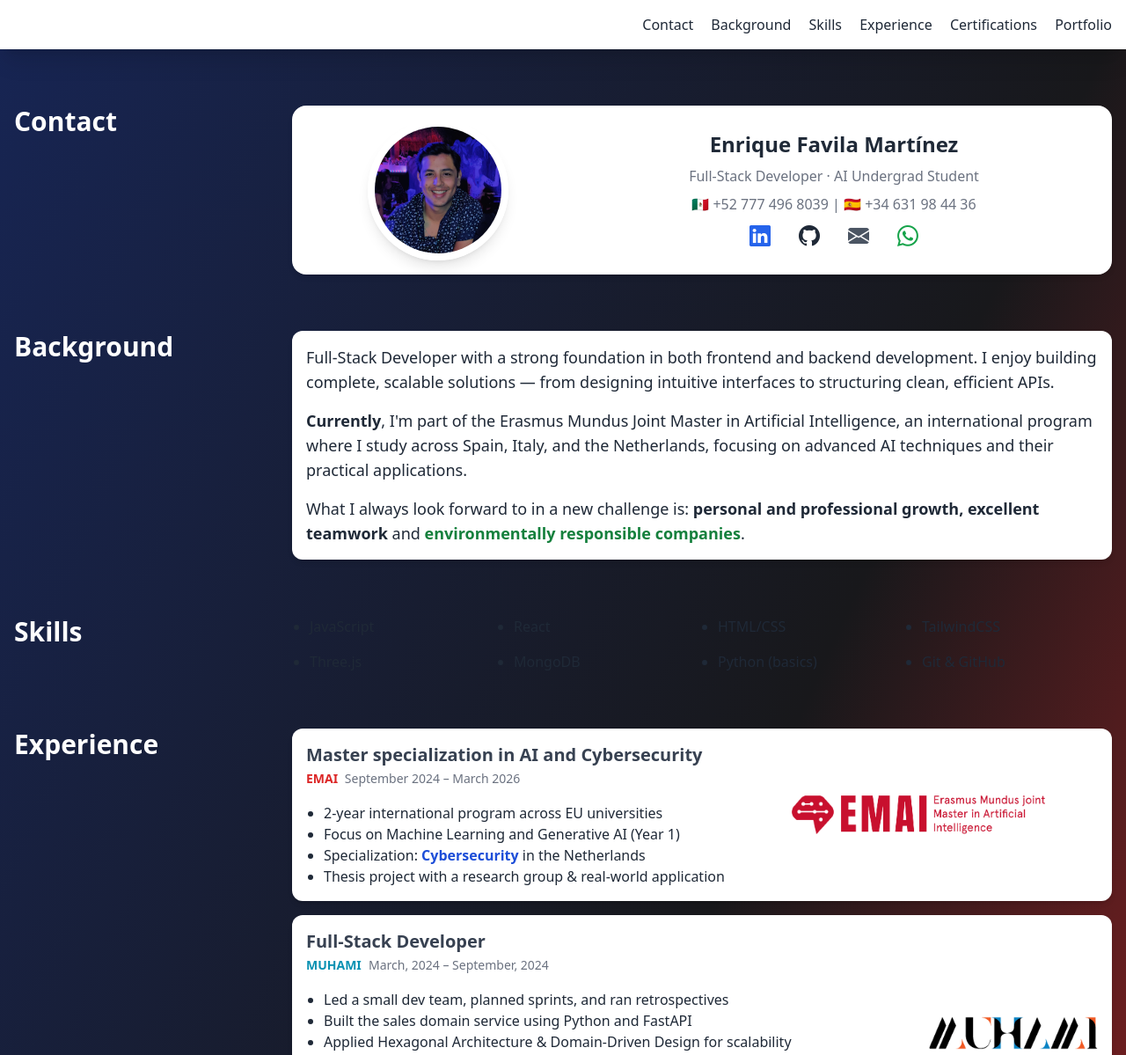
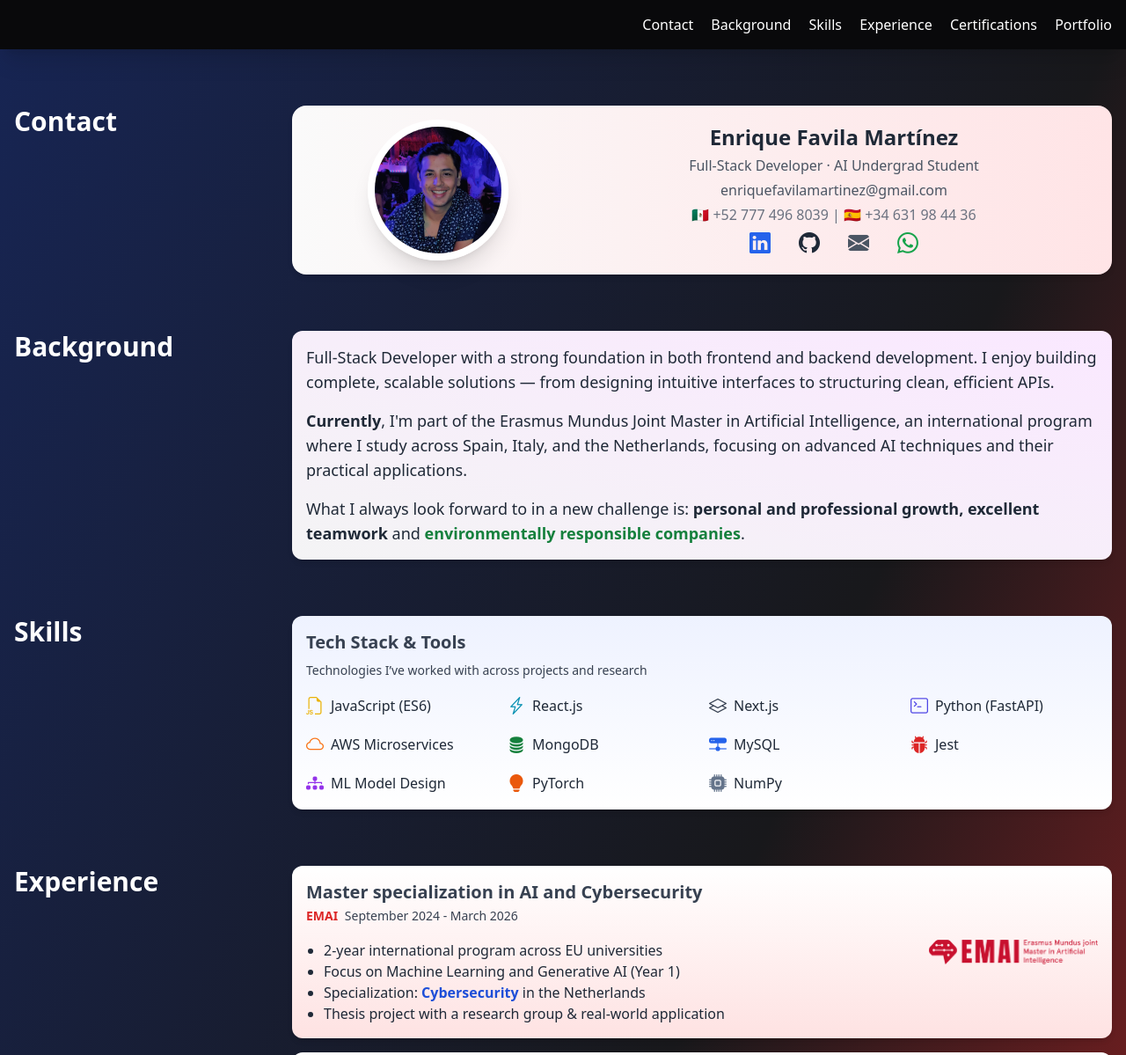
Before and after one commit to EnriqueF97/EnriqueF97.github.io, a plain HTML site: page index.html in a window 1280 px wide. Shown: the top 1199 px of the page at 88% size. Drawn offline with nearby package versions, Linux system fonts and the light colour scheme.

Commit message:
Add skills section, update color global gradient style

```diff
--- a/index.html
+++ b/index.html
@@ -13,15 +13,15 @@
     </style>
   </head>
   <body class="scroll-smooth text-gray-800 bg-gradient-to-br from-blue-950 from-0% via-zinc-900 to-red-600 to-100% font-sans">
-    <header class="bg-white shadow-xl p-4 sticky top-0 z-10">
+    <header class="bg-zinc-950 text-white shadow-xl p-4 sticky top-0 z-10">
       <div class="container mx-auto flex justify-end items-center">
         <nav class="space-x-4 justify-end sm:justify-start overflow-x-auto whitespace-nowrap">
-          <a href="#contact" class="hover:">Contact</a>
-          <a href="#background" class="">Background</a>
-          <a href="#skills" class="">Skills</a>
-          <a href="#experience" class="">Experience</a>
-          <a href="#certifications" class="">Certifications</a>
-          <a href="#portfolio" class="">Portfolio</a>
+          <a href="#contact" class="hover:text-zinc-300">Contact</a>
+          <a href="#background" class="hover:text-zinc-300">Background</a>
+          <a href="#skills" class="hover:text-zinc-300">Skills</a>
+          <a href="#experience" class="hover:text-zinc-300">Experience</a>
+          <a href="#certifications" class="hover:text-zinc-300">Certifications</a>
+          <a href="#portfolio" class="hover:text-zinc-300">Portfolio</a>
         </nav>
       </div>
     </header>
@@ -36,16 +36,19 @@
 
           <!-- Profile Card -->
           <div class="lg:col-span-9">
-            <div class="bg-white rounded-2xl p-4 text-center shadow-md transition-transform transform hover:-translate-y-1 grid grid-cols-1 lg:grid-cols-12">
+            <div
+              class="bg-gradient-to-r from-zinc-50 to-rose-100 rounded-2xl p-4 text-center shadow-md transition-transform transform hover:-translate-y-1 grid grid-cols-1 lg:grid-cols-12"
+            >
               <div class="lg:col-span-4 h-auto">
-                <img src="./images/profile-pic.jpg" alt="Enrique Favila" class="rounded-full w-40 h-40 mx-auto border-8 border-white shadow-lg" />
+                <img src="./images/profile-pic.jpg" alt="Enrique Favila" class="rounded-full w-40 h-40 mx-auto border-8 border-white shadow-xl" />
               </div>
-              <div class="lg:col-span-8 space-y-2 flex flex-col justify-center items-center">
+              <div class="lg:col-span-8 space-y-1 flex flex-col justify-center items-center">
                 <p class="text-2xl font-bold text-gray-800">Enrique Favila Martínez</p>
-                <p class="text-gray-500">Full-Stack Developer · AI Undergrad Student</p>
+                <span class="text-gray-600">Full-Stack Developer · AI Undergrad Student</span>
+                <span class="text-gray-600">enriquefavilamartinez@gmail.com</span>
 
                 <p class="text-gray-500">🇲🇽 +52 777 496 8039 | 🇪🇸 +34 631 98 44 36</p>
-                <div class="flex justify-center gap-8">
+                <div class="flex justify-center gap-8 mt-6">
                   <a
                     href="https://www.linkedin.com/in/enriquefavila/"
                     target="_blank"
@@ -91,12 +94,14 @@
         <div class="grid grid-cols-1 lg:grid-cols-12 gap-4 items-start">
           <!-- Title column -->
           <div class="lg:col-span-3">
-            <h2 class="text-3xl font-semibold mb-4 md:text-left text-center text-white">Background</h2>
+            <h2 class="text-3xl font-semibold mb-4 lg:text-left text-center text-white">Background</h2>
           </div>
 
           <!-- Content column -->
           <div class="lg:col-span-9">
-            <div class="bg-white p-4 space-y-4 rounded-xl shadow-md transition-transform transform hover:-translate-y-1 text-left">
+            <div
+              class="bg-gradient-to-tr from-zinc-100 to-fuchsia-100 p-4 space-y-4 rounded-xl shadow-md transition-transform transform hover:-translate-y-1 text-left"
+            >
               <p class="text-lg">
                 Full-Stack Developer with a strong foundation in both frontend and backend development. I enjoy building complete, scalable solutions — from
                 designing intuitive interfaces to structuring clean, efficient APIs.
@@ -118,20 +123,89 @@
       <section id="skills" class="scroll-mt-24">
         <div class="grid grid-cols-1 lg:grid-cols-12 gap-4 items-start">
           <div class="lg:col-span-3">
-            <h2 class="text-3xl font-semibold mb-4 md:text-left text-center text-white">Skills</h2>
+            <h2 class="text-3xl font-semibold mb-4 lg:text-left text-center text-white">Skills</h2>
           </div>
 
           <div class="lg:col-span-9">
-            <ul class="grid grid-cols-2 sm:grid-cols-3 md:grid-cols-4 gap-4 list-disc pl-5 text-left">
-              <li>JavaScript</li>
-              <li>React</li>
-              <li>HTML/CSS</li>
-              <li>TailwindCSS</li>
-              <li>Three.js</li>
-              <li>MongoDB</li>
-              <li>Python (basics)</li>
-              <li>Git & GitHub</li>
-            </ul>
+            <div
+              class="bg-gradient-to-t from-white to-indigo-50 p-4 rounded-xl shadow-md text-center md:text-left transition-transform transform hover:-translate-y-1"
+            >
+              <div class="flex md:flex-row flex-col-reverse justify-between gap-4">
+                <!-- Tech List -->
+                <div class="w-full">
+                  <h3 class="text-xl font-bold text-gray-700 mb-2">Tech Stack & Tools</h3>
+                  <p class="text-sm text-gray-700 mb-4">Technologies I’ve worked with across projects and research</p>
+
+                  <div class="grid grid-cols-2 sm:grid-cols-3 md:grid-cols-4 gap-4 text-gray-800">
+                    <!-- JS ES6 -->
+                    <div class="flex items-center space-x-2">
+                      <i class="bi bi-filetype-js text-yellow-500 text-xl"></i>
+                      <span>JavaScript (ES6)</span>
+                    </div>
+
+                    <!-- React -->
+                    <div class="flex items-center space-x-2">
+                      <i class="bi bi-lightning-charge text-cyan-600 text-xl"></i>
+                      <span>React.js</span>
+                    </div>
+
+                    <!-- Next.js -->
+                    <div class="flex items-center space-x-2">
+                      <i class="bi bi-layers text-gray-700 text-xl"></i>
+                      <span>Next.js</span>
+                    </div>
+
+                    <!-- Python (FastAPI) -->
+                    <div class="flex items-center space-x-2">
+                      <i class="bi bi-terminal text-indigo-600 text-xl"></i>
+                      <span>Python (FastAPI)</span>
+                    </div>
+
+                    <!-- AWS Microservices -->
+                    <div class="flex items-center space-x-2">
+                      <i class="bi bi-cloud text-orange-500 text-xl"></i>
+                      <span>AWS Microservices</span>
+                    </div>
+
+                    <!-- MongoDB -->
+                    <div class="flex items-center space-x-2">
+                      <i class="bi bi-database-fill text-green-700 text-xl"></i>
+                      <span>MongoDB</span>
+                    </div>
+
+                    <!-- MySQL -->
+                    <div class="flex items-center space-x-2">
+                      <i class="bi bi-hdd-network-fill text-blue-600 text-xl"></i>
+                      <span>MySQL</span>
+                    </div>
+
+                    <!-- JEST -->
+                    <div class="flex items-center space-x-2">
+                      <i class="bi bi-bug-fill text-red-600 text-xl"></i>
+                      <span>Jest</span>
+                    </div>
+
+                    <!-- ML Model Design -->
+                    <div class="flex items-center space-x-2">
+                      <i class="bi bi-diagram-3-fill text-purple-600 text-xl"></i>
+                      <span>ML Model Design</span>
+                    </div>
+
+                    <!-- PyTorch -->
+                    <div class="flex items-center space-x-2">
+                      <i class="bi bi-lightbulb-fill text-orange-600 text-xl"></i>
+                      <span>PyTorch</span>
+                    </div>
+
+                    <!-- NumPy -->
+                    <div class="flex items-center space-x-2">
+                      <i class="bi bi-cpu-fill text-slate-500 text-xl"></i>
+                      <span>NumPy</span>
+                    </div>
+                  </div>
+                </div>
+              </div>
+            </div>
           </div>
         </div>
       </section>
@@ -139,20 +213,22 @@
       <section id="experience" class="scroll-mt-24">
         <div class="grid grid-cols-1 lg:grid-cols-12 gap-4 items-start">
           <div class="lg:col-span-3">
-            <h2 class="text-3xl font-semibold mb-4 md:text-left text-center text-white">Experience</h2>
+            <h2 class="text-3xl font-semibold mb-4 lg:text-left text-center text-white">Experience</h2>
           </div>
 
           <div class="lg:col-span-9">
             <div class="space-y-4 text-left">
-              <div class="bg-white p-4 rounded-xl shadow-md text-center md:text-left transition-transform transform hover:-translate-y-1">
-                <div class="flex lg:flex-row flex-col-reverse justify-between gap-4">
+              <div
+                class="bg-gradient-to-b from-white to-red-100 p-4 rounded-xl shadow-md text-center md:text-left transition-transform transform hover:-translate-y-1"
+              >
+                <div class="flex md:flex-row flex-col-reverse justify-between gap-4">
                   <!-- Text content on the right -->
                   <div>
                     <h3 class="text-xl font-bold text-gray-700">Master specialization in AI and Cybersecurity</h3>
                     <span class="text-sm text-red-600 font-bold">
                       <a href="https://www.upf.edu/web/emai/academic-information" target="_blank" rel="noopener noreferrer">EMAI</a>
                     </span>
-                    <span class="text-sm pl-1 text-gray-500">September 2024 – March 2026</span>
+                    <span class="text-sm pl-1 text-gray-700">September 2024 - March 2026</span>
 
                     <ul class="text-md space-y-0 list-disc pl-5 mt-4 text-left">
                       <li>2-year international program across EU universities</li>
@@ -162,16 +238,18 @@
                     </ul>
                   </div>
                   <!-- Logo on the left -->
-                  <img src="./images/logo_emai.png" alt="EMAI logo" class="w-72 h-auto my-4 mx-auto md:my-auto flex-shrink-0 rounded" />
+                  <img src="./images/logo_emai.png" alt="EMAI logo" class="w-48 h-auto my-4 md:my-auto md:ml-auto md:mr-0 flex-shrink-0 rounded" />
                 </div>
               </div>
-              <div class="bg-white p-4 rounded-xl shadow-md text-center md:text-left transition-transform transform hover:-translate-y-1">
+              <div
+                class="bg-gradient-to-b from-white to-orange-50 p-4 rounded-xl shadow-md text-center md:text-left transition-transform transform hover:-translate-y-1"
+              >
                 <div class="flex flex-col-reverse md:flex-row justify-between gap-4">
                   <!-- Text content -->
                   <div>
                     <h3 class="text-xl font-bold text-gray-700">Full-Stack Developer</h3>
                     <span class="text-sm text-cyan-600 font-bold">MUHAMI</span>
-                    <span class="text-sm pl-1 text-gray-500">March, 2024 – September, 2024</span>
+                    <span class="text-sm pl-1 text-gray-700">March, 2024 - November, 2024</span>
                     <ul class="text-md space-y-0 list-disc pl-5 mt-4 text-left">
                       <li>Led a small dev team, planned sprints, and ran retrospectives</li>
                       <li>Built the sales domain service using Python and FastAPI</li>
@@ -183,16 +261,18 @@
                   </div>
 
                   <!-- Logo image -->
-                  <img src="./images/logo_muhami2.png" alt="MUHAMI logo" class="w-48 h-auto my-4 mx-auto md:my-auto flex-shrink-0 rounded" />
+                  <img src="./images/logo_muhami2.png" alt="MUHAMI logo" class="w-48 h-auto my-4 md:my-auto md:ml-auto md:mr-0 flex-shrink-0 rounded" />
                 </div>
               </div>
-              <div class="bg-white p-4 rounded-xl shadow-md text-center md:text-left transition-transform transform hover:-translate-y-1">
-                <div class="flex lg:flex-row flex-col-reverse justify-between gap-4">
+              <div
+                class="bg-gradient-to-b from-white to-indigo-50 p-4 rounded-xl shadow-md text-center md:text-left transition-transform transform hover:-translate-y-1"
+              >
+                <div class="flex md:flex-row flex-col-reverse justify-between gap-4">
                   <!-- Text content -->
                   <div>
                     <h3 class="text-xl font-bold text-gray-700">Front-End Developer</h3>
                     <span class="text-sm text-blue-600 font-bold">Base22 / UPS</span>
-                    <span class="text-sm pl-1 text-gray-500">September 2021 - March 2024</span>
+                    <span class="text-sm pl-1 text-gray-700">September 2021 - March 2024</span>
 
                     <ul class="text-md space-y-0 list-disc pl-5 mt-4 text-left">
                       <li>Managed UPS' Global Employee Portal in a collaborative team</li>
@@ -204,7 +284,7 @@
                   </div>
 
                   <!-- Logo -->
-                  <img src="./images/logo_base22.svg" alt="UPS logo" class="w-48 h-auto my-4 mx-auto md:my-auto flex-shrink-0 rounded" />
+                  <img src="./images/logo_base22.svg" alt="UPS logo" class="w-48 h-auto my-4 mx-auto md:my-auto md:ml-auto md:mr-0 flex-shrink-0 rounded" />
                 </div>
               </div>
             </div>
@@ -216,7 +296,7 @@
         <div class="grid grid-cols-1 lg:grid-cols-12 gap-4">
           <!-- Title -->
           <div class="lg:col-span-3">
-            <h2 class="text-3xl font-semibold mb-4 md:text-left text-center text-white">Certifications</h2>
+            <h2 class="text-3xl font-semibold mb-4 lg:text-left text-center text-white">Certifications</h2>
           </div>
 
           <!-- Timeline Content -->
@@ -229,7 +309,7 @@
                   <div class="absolute left-2 top-7 w-6 h-6 text-white text-xs font-bold flex items-center justify-center rounded-full">2025</div>
 
                   <div class="space-y-4 mt-2">
-                    <div class="bg-white p-4 rounded-xl shadow-md transition-transform transform hover:-translate-y-1">
+                    <div class="bg-gradient-to-b from-white to-zinc-200 p-4 rounded-xl shadow-md transition-transform transform hover:-translate-y-1">
                       <p class="text-lg font-semibold text-gray-700">Mathematics and Algebra for Machine Learning</p>
                       <span class="text-blue-600 text-sm">Coursera</span>
                     </div>
@@ -241,11 +321,11 @@
                   <div class="absolute left-2 top-7 w-6 h-6 text-white text-xs font-bold flex items-center justify-center rounded-full">2024</div>
 
                   <div class="space-y-4 mt-2">
-                    <div class="bg-white p-4 rounded-xl shadow-md transition-transform transform hover:-translate-y-1">
+                    <div class="bg-gradient-to-b from-white to-zinc-200 p-4 rounded-xl shadow-md transition-transform transform hover:-translate-y-1">
                       <p class="text-lg font-semibold text-gray-700">React + Next.js Advanced Full Stack Course</p>
                       <span class="text-purple-600 text-sm">Mosh Hamedani</span>
                     </div>
-                    <div class="bg-white p-4 rounded-xl shadow-md transition-transform transform hover:-translate-y-1">
+                    <div class="bg-gradient-to-b from-white to-zinc-200 p-4 rounded-xl shadow-md transition-transform transform hover:-translate-y-1">
                       <p class="text-lg font-semibold text-gray-700">Certified Developer Associate</p>
                       <span class="text-yellow-600 text-sm">Amazon Web Services</span>
                     </div>
@@ -257,16 +337,16 @@
                   <div class="absolute left-2 top-7 w-6 h-6 text-white text-xs font-bold flex items-center justify-center rounded-full">2023</div>
 
                   <div class="space-y-4 mt-2">
-                    <div class="bg-white p-4 rounded-xl shadow-md transition-transform transform hover:-translate-y-1">
+                    <div class="bg-gradient-to-b from-white to-zinc-200 p-4 rounded-xl shadow-md transition-transform transform hover:-translate-y-1">
                       <p class="text-lg font-semibold text-gray-700">English C1 - Overall Band Score: 7.5</p>
                       <span class="text-red-600 text-sm">IELTS</span>
                     </div>
 
-                    <div class="bg-white p-4 rounded-xl shadow-md transition-transform transform hover:-translate-y-1">
+                    <div class="bg-gradient-to-b from-white to-zinc-200 p-4 rounded-xl shadow-md transition-transform transform hover:-translate-y-1">
                       <p class="text-lg font-semibold text-gray-700">Certified Cloud Practitioner</p>
                       <span class="text-yellow-600 text-sm">Amazon Web Services</span>
                     </div>
-                    <div class="bg-white p-4 rounded-xl shadow-md transition-transform transform hover:-translate-y-1">
+                    <div class="bg-gradient-to-b from-white to-zinc-200 p-4 rounded-xl shadow-md transition-transform transform hover:-translate-y-1">
                       <p class="text-lg font-semibold text-gray-700">Full-Stack Development with React & Node.js</p>
                       <span class="text-blue-600 text-sm">Coursera</span>
                     </div>
@@ -278,7 +358,7 @@
                   <div class="absolute left-2 top-7 w-6 h-6 text-white text-xs font-bold flex items-center justify-center rounded-full">2022</div>
 
                   <div class="space-y-4 mt-2">
-                    <div class="bg-white p-4 rounded-xl shadow-md transition-transform transform hover:-translate-y-1">
+                    <div class="bg-gradient-to-b from-white to-zinc-200 p-4 rounded-xl shadow-md transition-transform transform hover:-translate-y-1">
                       <p class="text-lg font-semibold text-gray-700">Server-Side Development with Node.js & Express</p>
                       <span class="text-blue-600 text-sm">Coursera</span>
                     </div>
@@ -294,12 +374,12 @@
         <div class="grid grid-cols-1 lg:grid-cols-12 gap-4 items-start">
           <!-- Title column -->
           <div class="lg:col-span-3">
-            <h2 class="text-3xl font-semibold mb-4 md:text-left text-center text-white">Portfolio projects</h2>
+            <h2 class="text-3xl font-semibold mb-4 lg:text-left text-center text-white">Portfolio projects</h2>
           </div>
           <!-- Content column -->
           <div class="lg:col-span-9">
             <div class="grid sm:grid-cols-2 md:grid-cols-3 gap-4">
-              <div class="flex flex-col bg-white shadow-md rounded-xl p-4 transition-transform transform hover:-translate-y-1">
+              <div class="flex flex-col bg-gradient-to-br from-white to-purple-50 shadow-md rounded-xl p-4 transition-transform transform hover:-translate-y-1">
                 <h3 class="font-bold text-xl mb-2">Asteroid Killer</h3>
                 <p class="mb-4">A Three.js game where you blast incoming asteroids. Built from scratch with visuals, UI, and logic fully customized.</p>
 
@@ -333,7 +413,7 @@
                   </a>
                 </div>
               </div>
-              <div class="flex flex-col bg-white shadow-md rounded-xl p-4 transition-transform transform hover:-translate-y-1">
+              <div class="flex flex-col bg-gradient-to-tr from-white to-rose-50 shadow-md rounded-xl p-4 transition-transform transform hover:-translate-y-1">
                 <h3 class="font-bold text-xl mb-2">Share Prompts</h3>
                 <p>
                   Discover and share useful AI prompts with other users, just as easy as that. This project demonstrates NextJS capabilities to quickly build a
@@ -361,7 +441,7 @@
                   </a>
                 </div>
               </div>
-              <div class="flex flex-col bg-white shadow-md rounded-xl p-4 transition-transform transform hover:-translate-y-1">
+              <div class="flex flex-col bg-gradient-to-bl from-white to-amber-50 shadow-md rounded-xl p-4 transition-transform transform hover:-translate-y-1">
                 <h3 class="font-bold text-xl mb-2">Lunar Lander</h3>
                 <p>
                   Train a RL agent to land a rocket on a platform using OpenAI's Gymnasium. This project showcases the learning capabilities of a Double Deep
```
